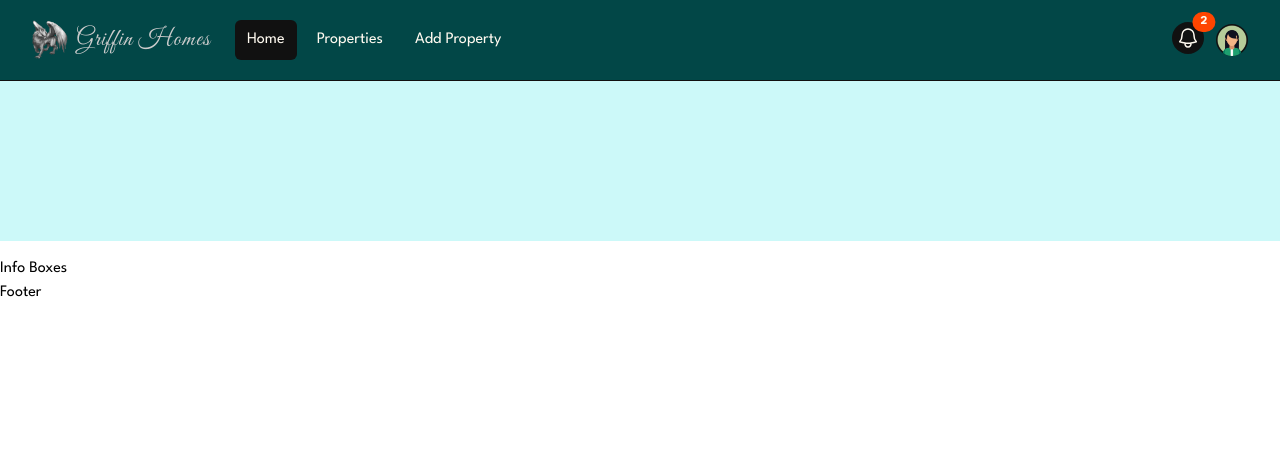
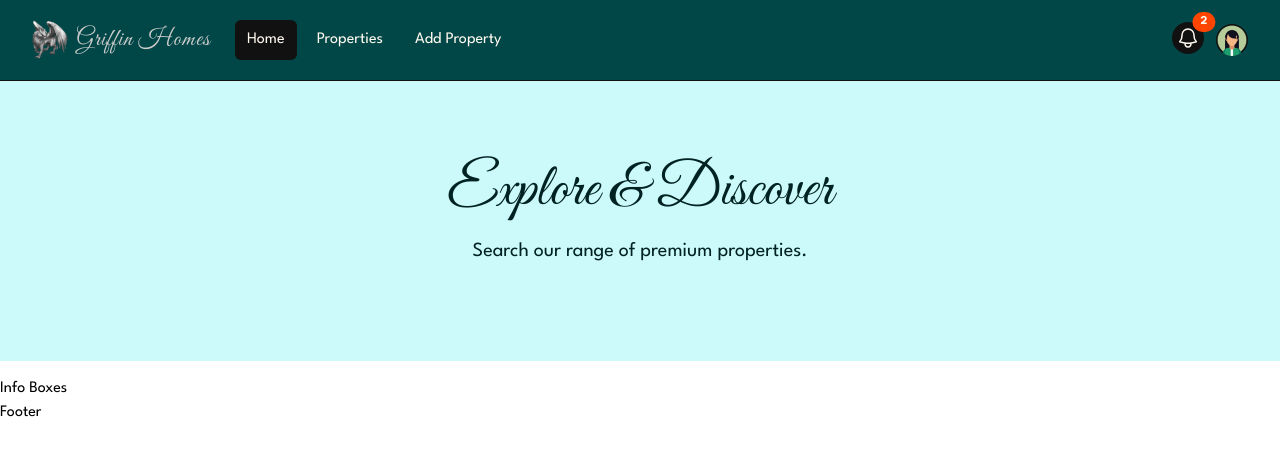
Before and after one commit to Nimira43/Griffin-Homes, a Next.js app: page / in a window 1280 px wide. Shown: the top 456 px of the page. Built offline with nearby package versions, Linux system fonts and the light colour scheme.

Commit message:
Hero messages.

```diff
--- a/components/Hero.jsx
+++ b/components/Hero.jsx
@@ -1,7 +1,12 @@
 const Hero = () => {
   return (
     <section className="py-20 mb-4 bg-prime-light">
-
+      <div className="max-w-7xl mx-auto px-4 sm:px-6 lg:px-8 flex flex-col items-center">
+        <div className="text-center">
+          <h1 className="text-4xl font-medium text-prime-dark-extra sm:text-5xl md:text-6xl logo">Explore & Discover</h1>
+          <p className="my-4 text-xl text-prime-dark-extra">Search our range of premium properties.</p>
+        </div>
+      </div>
     </section>
    )
 }
```
